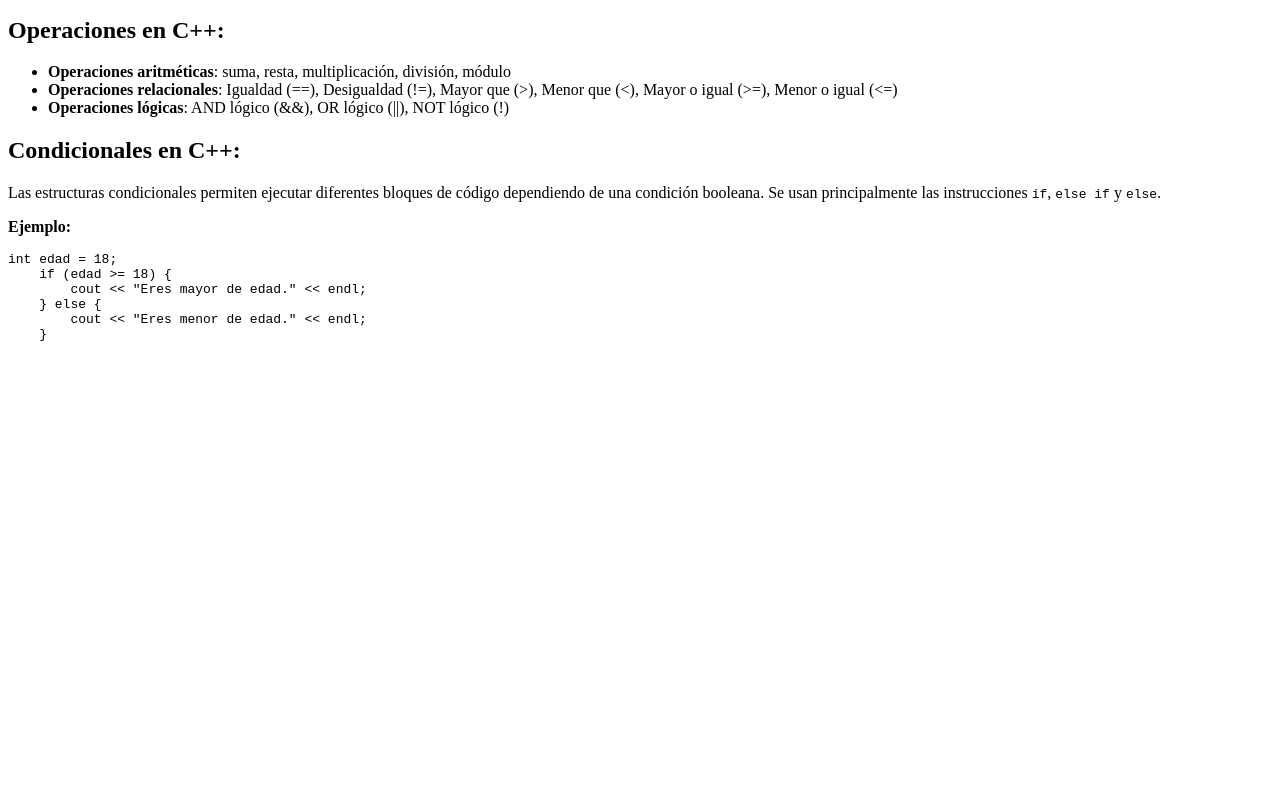
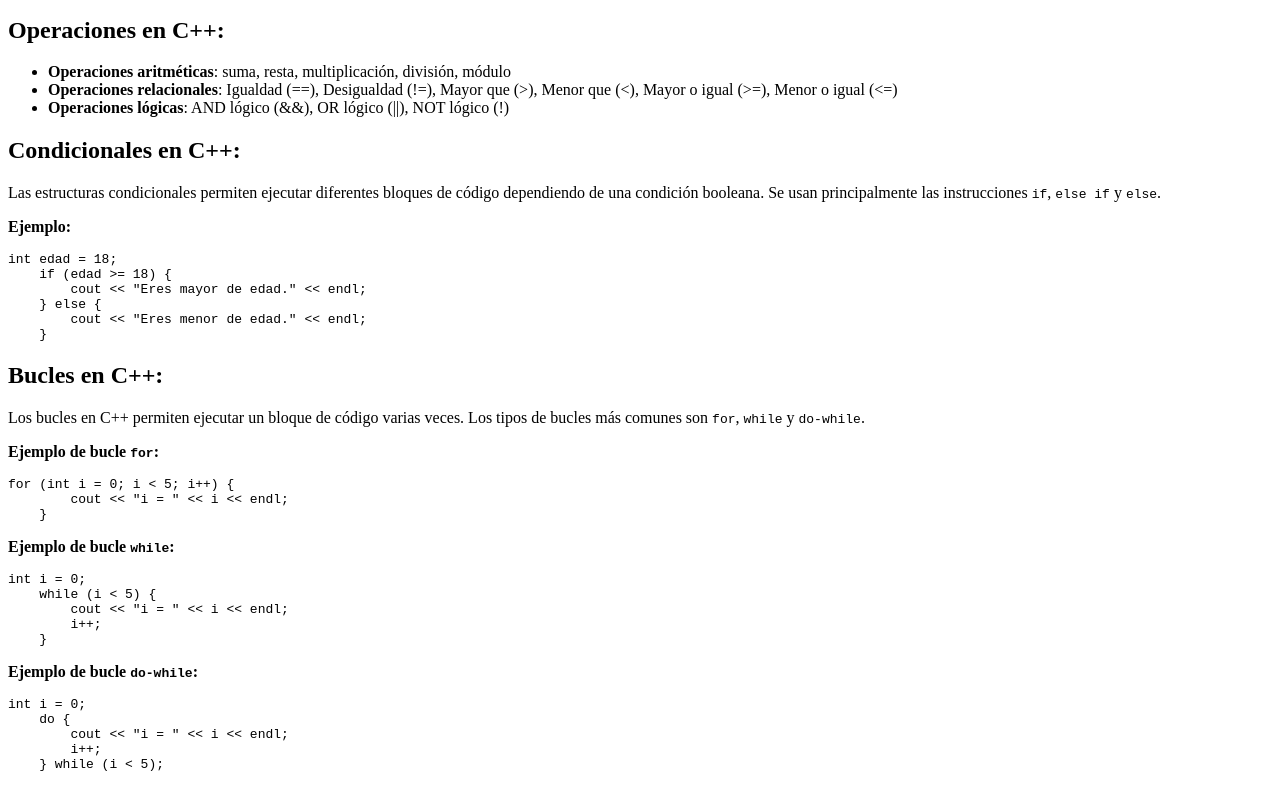
Before and after one commit to IvDrko/pages, a plain HTML site: page docs/index.html in a window 1280 px wide. Shown: the part 393-1178 px from the top of the page. Before the commit the page ends 800 px from the top, so only its background shows below. Drawn offline with Linux system fonts and the light colour scheme.

Commit message:
#5 Explicacion de bucles en C++

```diff
--- a/docs/index.html
+++ b/docs/index.html
@@ -40,4 +40,27 @@
         cout << "Eres menor de edad." << endl;
     }</code></pre>
         </section>
+        <section>
+            <h2>Bucles en C++:</h2>
+            <p>Los bucles en C++ permiten ejecutar un bloque de código varias veces. Los tipos de bucles más comunes son <code>for</code>, <code>while</code> y <code>do-while</code>.</p>
+
+            <p><strong>Ejemplo de bucle <code>for</code>:</strong></p>
+            <pre><code>for (int i = 0; i < 5; i++) {
+        cout << "i = " << i << endl;
+    }</code></pre>
+
+            <p><strong>Ejemplo de bucle <code>while</code>:</strong></p>
+            <pre><code>int i = 0;
+    while (i < 5) {
+        cout << "i = " << i << endl;
+        i++;
+    }</code></pre>
+
+            <p><strong>Ejemplo de bucle <code>do-while</code>:</strong></p>
+            <pre><code>int i = 0;
+    do {
+        cout << "i = " << i << endl;
+        i++;
+    } while (i < 5);</code></pre>
+        </section>
 </html>
```
